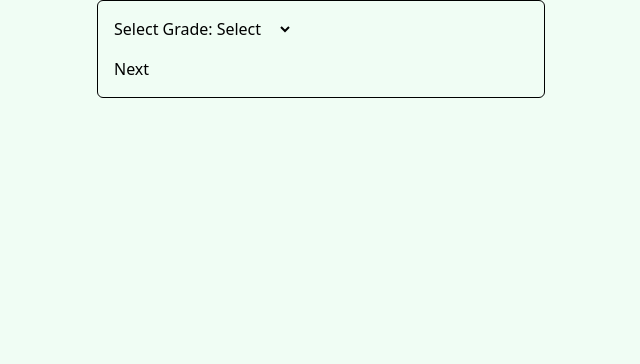
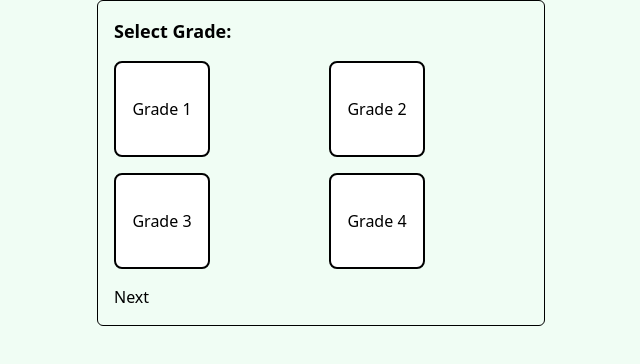
Before and after one commit to dark0crystal/teaching-platform, a Next.js app: page /en/courses in a window 1280 px wide. Shown: the top 364 px of the page, without its empty margins (319-959 px from the left). Built offline with nearby package versions, Linux system fonts and the light colour scheme.

Commit message:
replace the select and options with button to customizre the styling

```diff
--- a/src/components/forms/GradeSubjectForm/GradeStep1.tsx
+++ b/src/components/forms/GradeSubjectForm/GradeStep1.tsx
@@ -3,20 +3,26 @@ interface Props {
   setFormData: React.Dispatch<React.SetStateAction<{ grade: string; subject: string }>>
 }
 
+const grades = ["grade1", "grade2", "grade3", "grade4"]
+
 export default function GradeStep1({ grade, setFormData }: Props) {
   return (
     <div>
-      <label>Select Grade:</label>
-      <select
-        value={grade}
-        onChange={(e) => setFormData((prev) => ({ ...prev, grade: e.target.value }))}
-      >
-        <option value="">Select</option>
-        <option value="grade1">Grade 1</option>
-        <option value="grade2">Grade 2</option>
-        <option value="grade3">Grade 3</option>
-        <option value="grade4">Grade 4</option>
-      </select>
+      <label className="block mb-4 text-lg font-semibold">Select Grade:</label>
+      <div className="grid grid-cols-2 gap-4">
+        {grades.map((g) => (
+          <button
+            key={g}
+            type="button"
+            className={`h-24 w-24 border-2 rounded-lg ${
+              grade === g ? "bg-blue-500 text-white" : "bg-white text-black"
+            }`}
+            onClick={() => setFormData((prev) => ({ ...prev, grade: g }))}
+          >
+            {g.replace("grade", "Grade ")}
+          </button>
+        ))}
+      </div>
     </div>
   )
 }
--- a/src/components/forms/GradeSubjectForm/SubjectStep2.tsx
+++ b/src/components/forms/GradeSubjectForm/SubjectStep2.tsx
@@ -9,23 +9,28 @@ export default function SubjectStep2({ grade, subject, setFormData }: Props) {
     grade1: ["Math", "English"],
     grade2: ["Science", "Arabic"],
     grade3: ["Math", "Science", "History"],
-    grade4: ["Geography", "Islamic Studies"]
+    grade4: ["Geography", "Islamic Studies"],
   }
+
+  const options = subjectOptions[grade as keyof typeof subjectOptions] || []
 
   return (
     <div>
-      <label>Select Subject for {grade}:</label>
-      <select
-        value={subject}
-        onChange={(e) => setFormData((prev) => ({ ...prev, subject: e.target.value }))}
-      >
-        <option value="">Select</option>
-        {subjectOptions[grade as keyof typeof subjectOptions]?.map((subj) => (
-          <option key={subj} value={subj}>
+      <label className="block mb-4 text-lg font-semibold">Select Subject for {grade}:</label>
+      <div className="grid grid-cols-2 gap-4">
+        {options.map((subj) => (
+          <button
+            key={subj}
+            type="button"
+            className={`h-20 w-32 border-2 rounded-lg text-center font-medium ${
+              subject === subj ? "bg-green-500 text-white" : "bg-white text-black"
+            }`}
+            onClick={() => setFormData((prev) => ({ ...prev, subject: subj }))}
+          >
             {subj}
-          </option>
+          </button>
         ))}
-      </select>
+      </div>
     </div>
   )
 }
```
